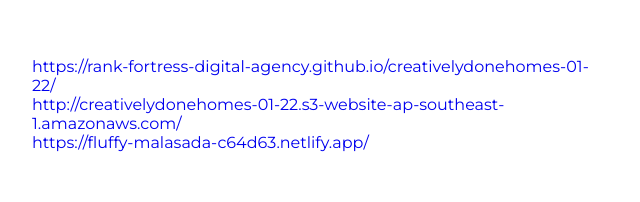
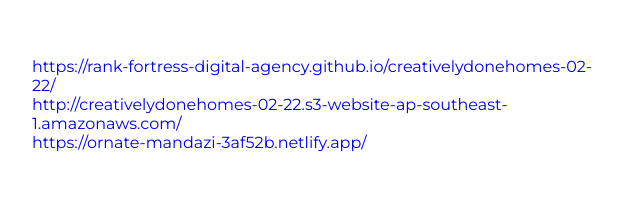
Before and after one commit to Rank-Fortress-Digital-Agency/creativelydonehomes-02-22, a plain HTML site: page index.html in a window 1280 px wide. Shown: the part 7891-8093 px from the top of the page, 136-776 px from the left. Drawn offline with Linux system fonts and the light colour scheme.

Commit message:
Add files via upload

```diff
--- a/index.html
+++ b/index.html
@@ -290,11 +290,11 @@ img {
 
       <section>
         <a target="_bLank"
-            href="https://rank-fortress-digital-agency.github.io/creativelydonehomes-01-22/">https://rank-fortress-digital-agency.github.io/creativelydonehomes-01-22/</a><br>
+            href="https://rank-fortress-digital-agency.github.io/creativelydonehomes-02-22/">https://rank-fortress-digital-agency.github.io/creativelydonehomes-02-22/</a><br>
         <a target="_bLank"
-            href="http://creativelydonehomes-01-22.s3-website-ap-southeast-1.amazonaws.com/">http://creativelydonehomes-01-22.s3-website-ap-southeast-1.amazonaws.com/</a><br>
+            href="http://creativelydonehomes-02-22.s3-website-ap-southeast-1.amazonaws.com/">http://creativelydonehomes-02-22.s3-website-ap-southeast-1.amazonaws.com/</a><br>
         <a target="_bLank"
-            href="https://fluffy-malasada-c64d63.netlify.app/">https://fluffy-malasada-c64d63.netlify.app/</a>
+            href="https://ornate-mandazi-3af52b.netlify.app/">https://ornate-mandazi-3af52b.netlify.app/</a>
 
       </section>
 
```
